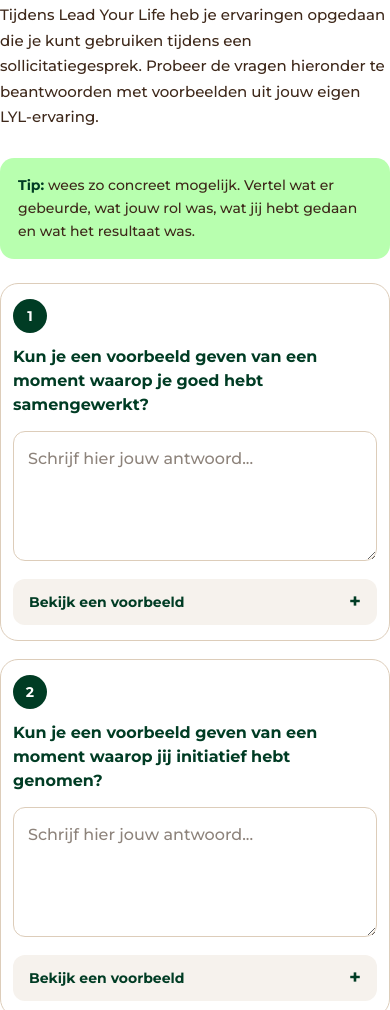
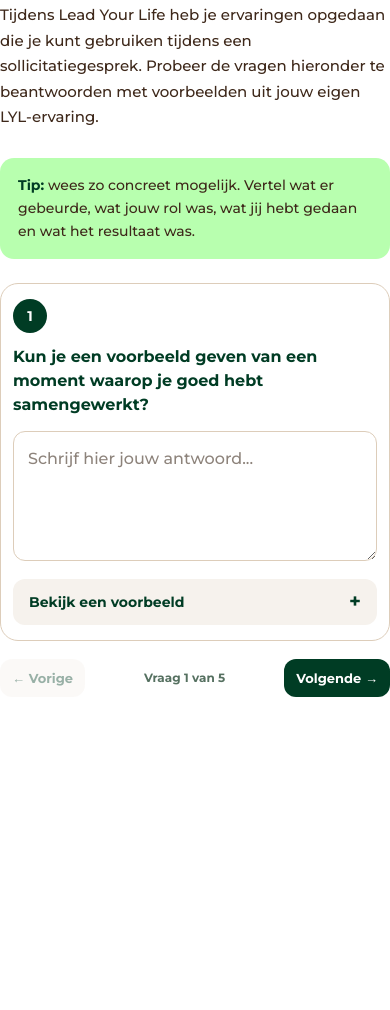
Before and after one commit to kayawaller-design/LYL, a plain HTML site: page sollicitatiegesprek.html in a window 390 px wide. Shown: the top 1010 px of the page. After the commit the page ends 844 px from the top, so only its background shows below. Drawn offline with Linux system fonts and the light colour scheme.

Commit message:
Turn interview practice into one-question-at-a-time flow with answer review

```diff
--- a/sollicitatiegesprek.html
+++ b/sollicitatiegesprek.html
@@ -151,6 +151,16 @@
       color: #003c24;
     }
 
+    .question-card[hidden], .bottom[hidden], .review[hidden] { display: none !important; }
+    .step-nav { display:flex; align-items:center; justify-content:space-between; gap:12px; margin:14px 0 4px; }
+    .step-btn { background:#003c24; color:white; border:0; border-radius:12px; padding:12px 18px; font:700 14px Montserrat,sans-serif; cursor:pointer; }
+    .step-btn.secondary { background:#f6f2ed; color:#003c24; }
+    .step-btn:disabled { opacity:.4; cursor:default; }
+    .step-count { font-size:13px; color:#557060; font-weight:700; }
+    .review { margin-top:14px; }
+    .review-card { background:#fff; border:1.5px solid #ddcdba; border-radius:14px; padding:16px; margin-bottom:12px; overflow-wrap:anywhere; }
+    .review-card strong { display:block; color:#003c24; margin-bottom:8px; line-height:1.5; }
+    .review-card p { margin:0; white-space:pre-wrap; line-height:1.6; }
     .bottom {
       margin-top: 28px;
       text-align: center;
@@ -193,6 +203,7 @@
     }
 
     @media (max-width: 600px) {
+      .step-nav { gap:8px; } .step-btn { padding:11px 12px; font-size:13px; } .step-count { font-size:12px; } .review-card { padding:12px; }
       html, body { width: 100%; max-width: 100%; overflow-x: hidden; background: #ffffff; }
       .container { width: 100%; max-width: 100%; margin: 0; padding: 0; }
       body {
@@ -317,7 +328,16 @@
     </details>
   </div>
 
-  <div class="bottom">
+  <div class="step-nav" id="stepNav">
+    <button type="button" class="step-btn secondary" id="prevBtn">← Vorige</button>
+    <span class="step-count" id="stepCount" aria-live="polite">Vraag 1 van 5</span>
+    <button type="button" class="step-btn" id="nextBtn">Volgende →</button>
+  </div>
+  <section class="review" id="review" hidden>
+    <div class="intro"><h2>Jouw antwoorden</h2><p>Bekijk je antwoorden hieronder. Je kunt teruggaan om iets aan te passen.</p></div>
+    <div id="reviewAnswers"></div>
+  </section>
+  <div class="bottom" id="bottom" hidden>
     <div class="save-status" id="saveStatus">
       Je antwoorden worden automatisch bewaard op dit apparaat.
     </div>
@@ -411,7 +431,40 @@
     URL.revokeObjectURL(url);
   });
 
+  const cards = [...document.querySelectorAll(".question-card")];
+  const stepNav = document.getElementById("stepNav");
+  const review = document.getElementById("review");
+  const bottom = document.getElementById("bottom");
+  const stepCount = document.getElementById("stepCount");
+  const prevBtn = document.getElementById("prevBtn");
+  const nextBtn = document.getElementById("nextBtn");
+  let step = 0;
+  function showStep(index) {
+    step = Math.max(0, Math.min(cards.length, index));
+    cards.forEach((card, i) => { card.hidden = i !== step; });
+    const isReview = step === cards.length;
+    review.hidden = !isReview;
+    bottom.hidden = !isReview;
+    stepCount.textContent = isReview ? "Overzicht" : "Vraag " + (step + 1) + " van " + cards.length;
+    prevBtn.disabled = step === 0;
+    nextBtn.hidden = isReview;
+    nextBtn.textContent = step === cards.length - 1 ? "Bekijk antwoorden →" : "Volgende →";
+    if (isReview) {
+      const target = document.getElementById("reviewAnswers");
+      target.replaceChildren();
+      cards.forEach((card, i) => {
+        const item = document.createElement("div"); item.className = "review-card";
+        const heading = document.createElement("strong"); heading.textContent = (i+1) + ". " + card.querySelector(".question").textContent.trim();
+        const answer = document.createElement("p"); answer.textContent = textareas[i].value.trim() || "(Nog niet ingevuld)";
+        item.append(heading, answer); target.appendChild(item);
+      });
+    }
+    window.scrollTo(0, 0);
+  }
+  prevBtn.addEventListener("click", () => showStep(step - 1));
+  nextBtn.addEventListener("click", () => showStep(step + 1));
   loadAnswers();
+  showStep(0);
 </script>
 
 </body>
```
